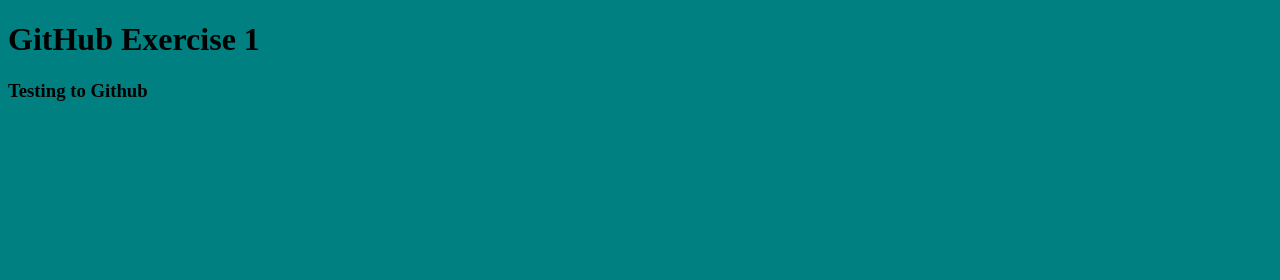
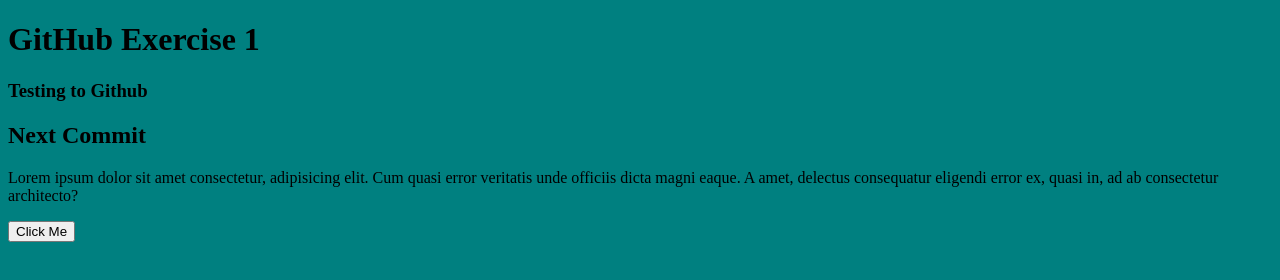
Before and after one commit to kcsid7/githubExercise, a plain HTML site: page index.html in a window 1280 px wide. Drawn offline with Linux system fonts and the light colour scheme.

Commit message:
Added button and text

```diff
--- a/index.html
+++ b/index.html
@@ -11,6 +11,11 @@
     <h1>GitHub Exercise 1</h1>
     <h3>Testing to Github</h3>
 
+    <h2>Next Commit</h2>
+    <p>Lorem ipsum dolor sit amet consectetur, adipisicing elit. Cum quasi error veritatis unde officiis dicta magni eaque. A amet, delectus consequatur eligendi error ex, quasi in, ad ab consectetur architecto?</p>
+    <button id="clickMe">Click Me</button>
+
+
     <script src="index.js"></script>
 </body>
 </html>
--- a/index.js
+++ b/index.js
@@ -1 +1,8 @@
 console.log("hello world!")
+
+const btn = document.querySelector("#clickMe");
+
+
+btn.addEventListener("click", function() {
+    alert("You clicked me");
+})
```
